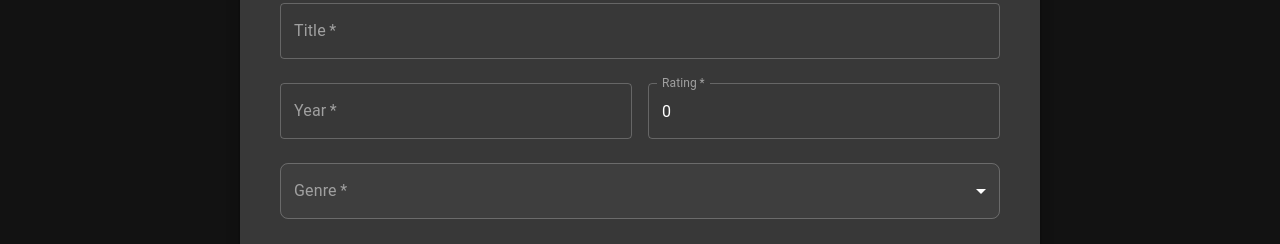
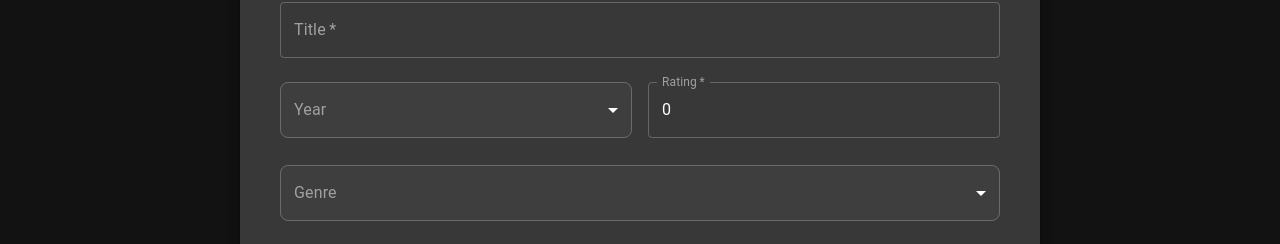
Before and after one commit to Rania-Papachr/movie-finder, a React (Vite) app: page /add-movie in a window 1280 px wide. Shown: the part 286-530 px from the top of the page. Built offline with nearby package versions, Linux system fonts and the light colour scheme.

Commit message:
feat: refactor MovieForm to use MovieSelectField for year and genre selection

```diff
--- a/src/components/MovieForm.tsx
+++ b/src/components/MovieForm.tsx
@@ -5,19 +5,15 @@ import {
   Box,
   Typography,
   Paper,
-  MenuItem,
-  Select,
-  FormControl,
-  InputLabel,
-  FormHelperText,
   CircularProgress,
 } from "@mui/material";
 
-import { useForm, Controller } from "react-hook-form";
+import { useForm } from "react-hook-form";
 import { zodResolver } from "@hookform/resolvers/zod";
 
 import { movieSchema, type MovieFormData } from "@/schemas/movie";
 import MovieTextField from "./MovieTextField";
+import MovieSelectField from "@/components/MovieSelectField";
 
 export type MovieData = {
   id: string;
@@ -27,6 +23,24 @@ type MovieFormProps = {
   mode: "add" | "edit";
   initialData?: MovieData;
 };
+
+const MIN_YEAR = 1888;
+const MAX_YEAR = new Date().getFullYear();
+
+const yearOptions = Array.from({ length: MAX_YEAR - MIN_YEAR + 1 }, (_, i) => {
+  const year = String(MAX_YEAR - i);
+
+  return {
+    value: year,
+    label: year,
+  };
+});
+
+const genreOptions = [
+  { value: "drama", label: "Drama" },
+  { value: "comedy", label: "Comedy" },
+  { value: "horror", label: "Horror" },
+];
 
 const MovieForm = ({ mode, initialData }: MovieFormProps) => {
   const [isLoading, setIsLoading] = useState<boolean>(false);
@@ -120,9 +134,18 @@ const MovieForm = ({ mode, initialData }: MovieFormProps) => {
             }}
           >
             {/* YEAR */}
-            <MovieTextField name="year" label="Year" control={control} />
+            <MovieSelectField
+              name="year"
+              label="Year"
+              control={control}
+              options={yearOptions}
+              sx={{
+                borderRadius: 2,
+                backgroundColor: "rgba(255,255,255,0.03)",
+              }}
+            />
+
             {/* RATING */}
-
             <MovieTextField
               name="rating"
               label="Rating"
@@ -133,30 +156,15 @@ const MovieForm = ({ mode, initialData }: MovieFormProps) => {
 
           {/* GENRE */}
 
-          <Controller
+          <MovieSelectField
             name="genre"
+            label="Genre"
             control={control}
-            render={({ field, fieldState }) => (
-              <FormControl fullWidth error={!!fieldState.error} required>
-                <InputLabel id="genre-label">Genre</InputLabel>
-
-                <Select
-                  {...field}
-                  labelId="genre-label"
-                  label="Genre"
-                  sx={{
-                    borderRadius: 2,
-                    backgroundColor: "rgba(255,255,255,0.03)",
-                  }}
-                >
-                  <MenuItem value="drama">Drama</MenuItem>
-                  <MenuItem value="comedy">Comedy</MenuItem>
-                  <MenuItem value="horror">Horror</MenuItem>
-                </Select>
-
-                <FormHelperText>{fieldState.error?.message}</FormHelperText>
-              </FormControl>
-            )}
+            options={genreOptions}
+            sx={{
+              borderRadius: 2,
+              backgroundColor: "rgba(255,255,255,0.03)",
+            }}
           />
 
           {/* DESCRIPTION */}
--- /dev/null
+++ b/src/components/MovieSelectField.tsx
@@ -0,0 +1,54 @@
+import {
+  Select,
+  MenuItem,
+  FormControl,
+  InputLabel,
+  FormHelperText,
+} from "@mui/material";
+import type { SelectProps } from "@mui/material/Select";
+import { Controller, type Control } from "react-hook-form";
+import { type MovieFormData } from "@/schemas/movie";
+
+type Option = {
+  value: string;
+  label: string;
+};
+
+type MovieSelectFieldProps = {
+  name: keyof MovieFormData;
+  label: string;
+  control: Control<MovieFormData>;
+  options: Option[];
+} & SelectProps;
+
+const MovieSelectField = ({
+  name,
+  label,
+  control,
+  options,
+  ...selectProps
+}: MovieSelectFieldProps) => {
+  return (
+    <Controller
+      name={name}
+      control={control}
+      render={({ field, fieldState }) => (
+        <FormControl fullWidth error={!!fieldState.error}>
+          <InputLabel>{label}</InputLabel>
+
+          <Select {...field} label={label} {...selectProps}>
+            {options.map((option) => (
+              <MenuItem key={option.value} value={option.value}>
+                {option.label}
+              </MenuItem>
+            ))}
+          </Select>
+
+          <FormHelperText>{fieldState.error?.message}</FormHelperText>
+        </FormControl>
+      )}
+    />
+  );
+};
+
+export default MovieSelectField;
--- a/src/schemas/movie.ts
+++ b/src/schemas/movie.ts
@@ -6,28 +6,8 @@ export const movieSchema = z.object({
     .nonempty("Title is required")
     .trim()
     .max(100, "Title must be at most 100 characters"),
-  year: z
-    .string()
-    .nonempty("Year is required")
-    .regex(/^\d+$/, "Year must contain only numbers")
-    .length(4, "Year must be 4 characters")
-    .refine((val) => {
-      //refine is used for real world validation that is not covered by the basic string validation
-      const year = Number(val); //Convert string to a number
-      const currentYear = new Date().getFullYear(); //Get the current year
-
-      return year <= currentYear; //Check if year inserted is lees or equai to the current year
-    }, "Year cannot be in the future")
-    .refine((val) => {
-      const year = Number(val);
-      return year >= 1888;
-    }, "Year must be 1888 or later"),
-  genre: z
-    .string()
-    .refine(
-      (value) => ["drama", "horror", "comedy"].includes(value),
-      "Genre is required",
-    ),
+  year: z.string().nonempty("Year is required"),
+  genre: z.string().nonempty("Genre is required  "),
   description: z
     .string()
     .nonempty("Description is required")
```
Also changed, not shown: 1 other file (tests, documents, lock files or other folders).
